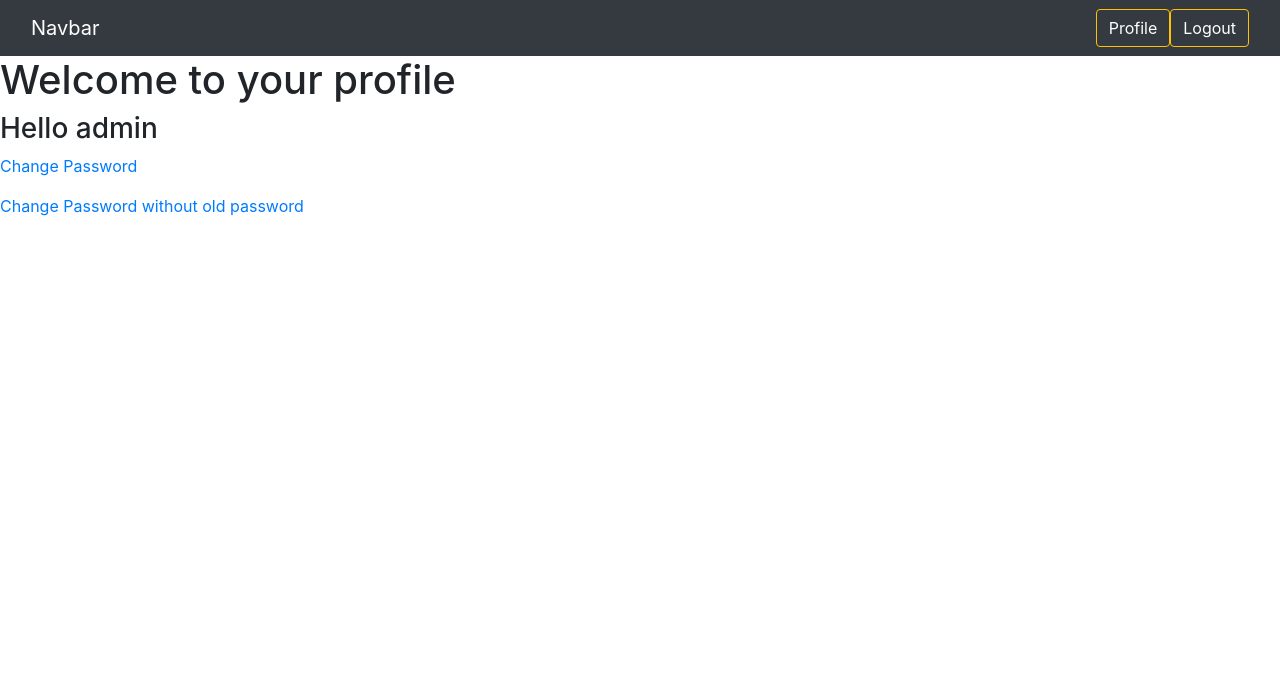
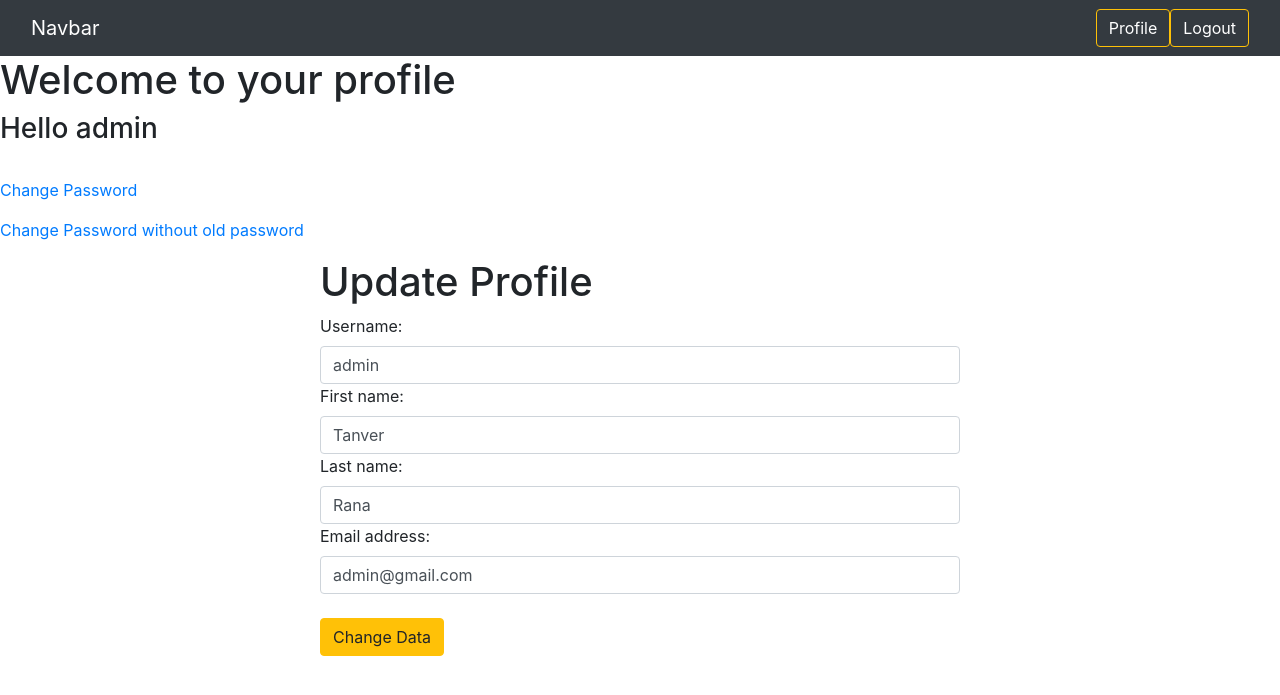
Before and after one commit to tanverrana/django-eighth-project, a Django app: page /profile/ in a window 1280 px wide. Shown: the top 695 px of the page. Run offline with Django 4.2, Linux system fonts and the light colour scheme; a user stored in the database is signed in; some libraries are stand-ins or nearby versions.

Commit message:
user data update

```diff
--- a/first_app/forms.py
+++ b/first_app/forms.py
@@ -1,5 +1,5 @@
 from django.contrib.auth.models import User
-from django.contrib.auth.forms import UserCreationForm
+from django.contrib.auth.forms import UserCreationForm, UserChangeForm
 from django import forms
 
 
@@ -13,3 +13,11 @@ class RegisterForm(UserCreationForm):
     class Meta:
         model = User
         fields = ['username', 'first_name', 'last_name', 'email']
+
+
+class ChangeUserData(UserChangeForm):
+    password = None
+
+    class Meta:
+        model = User
+        fields = ['username', 'first_name', 'last_name', 'email']
--- a/first_app/templates/profile.html
+++ b/first_app/templates/profile.html
@@ -1,7 +1,36 @@
 {% extends 'base.html' %}
+{% load crispy_forms_tags %}
 {% block body %}
 <h1>Welcome to your profile</h1>
 <h3>Hello {{user}}</h3>
+{% if messages %}
+<div>
+    {% for m in messages %}
+    <p class="bg-success p-3 text-white">{{m}}</p>
+    {% endfor %}
+
+</div>
+{% endif %}
+<br>
 <p><a href="{% url 'passchange' %}">Change Password</a></p>
 <p><a href="{% url 'passchange2' %}">Change Password without old password</a></p>
+<div>
+    <form method="post" style="width: 50%; margin:auto" novalidate>
+        <h1>Update Profile</h1>
+        {% csrf_token %}
+        {% if form.non_field_errors %}
+        {% for er in form.non_field_errors %}
+        <p class="bg-danger text-white p-3">{{er}}</p>
+        {% endfor %}
+        {% endif %}
+        <!-- {{form|crispy}} -->
+        {% for fm in form %}
+        {{fm.label_tag}}
+        {{fm}}
+        {{fm.errors|striptags}}
+        {% endfor %}
+        <br>
+        <button class="btn btn-warning" type="submit">Change Data</button>
+    </form>
+</div>
 {% endblock %}
--- a/first_app/templates/signup.html
+++ b/first_app/templates/signup.html
@@ -9,7 +9,6 @@
 
 </div>
 {% endif %}
-{% load crispy_forms_tags %}
 <form method="post" style="width: 50%; margin:auto" novalidate>
     <h1>Sign Up page</h1>
     {% csrf_token %}
--- a/first_app/views.py
+++ b/first_app/views.py
@@ -1,5 +1,5 @@
 from django.shortcuts import render, redirect
-from .forms import RegisterForm
+from .forms import RegisterForm, ChangeUserData
 from django.contrib import messages
 from django.contrib.auth.forms import AuthenticationForm, PasswordChangeForm, SetPasswordForm
 from django.contrib.auth import authenticate, login, logout, update_session_auth_hash
@@ -47,9 +47,17 @@ def user_login(request):
 
 def profile(request):
     if request.user.is_authenticated:
-        return render(request, './profile.html', {'user': request.user})
+        if request.method == 'POST':
+            form = ChangeUserData(request.POST, instance=request.user)
+            if form.is_valid():
+                messages.success(request, 'Account updated successfully')
+                form.save()
+        else:
+            form = ChangeUserData(instance=request.user)
+
+        return render(request, './profile.html', {'form': form})
     else:
-        return redirect('login')
+        return redirect('signup')
 
 
 def user_logout(request):
@@ -83,3 +91,19 @@ def pass_change2(request):
             form = SetPasswordForm(user=request.user)
         return render(request, './pass_change.html', {'form': form})
     return redirect('signup')
+
+
+def change_user_data(request):
+    if request.user.is_authenticated:
+        if request.method == 'POST':
+            form = ChangeUserData(request.POST, instance=request.user)
+            if form.is_valid():
+                messages.success(request, 'Account updated successfully')
+                form.save()
+                print(form.cleaned_data)
+        else:
+            form = ChangeUserData()
+
+        return render(request, './profile.html', {'form': form})
+    else:
+        return redirect('signup')
```
Also changed, not shown: db.sqlite3.
